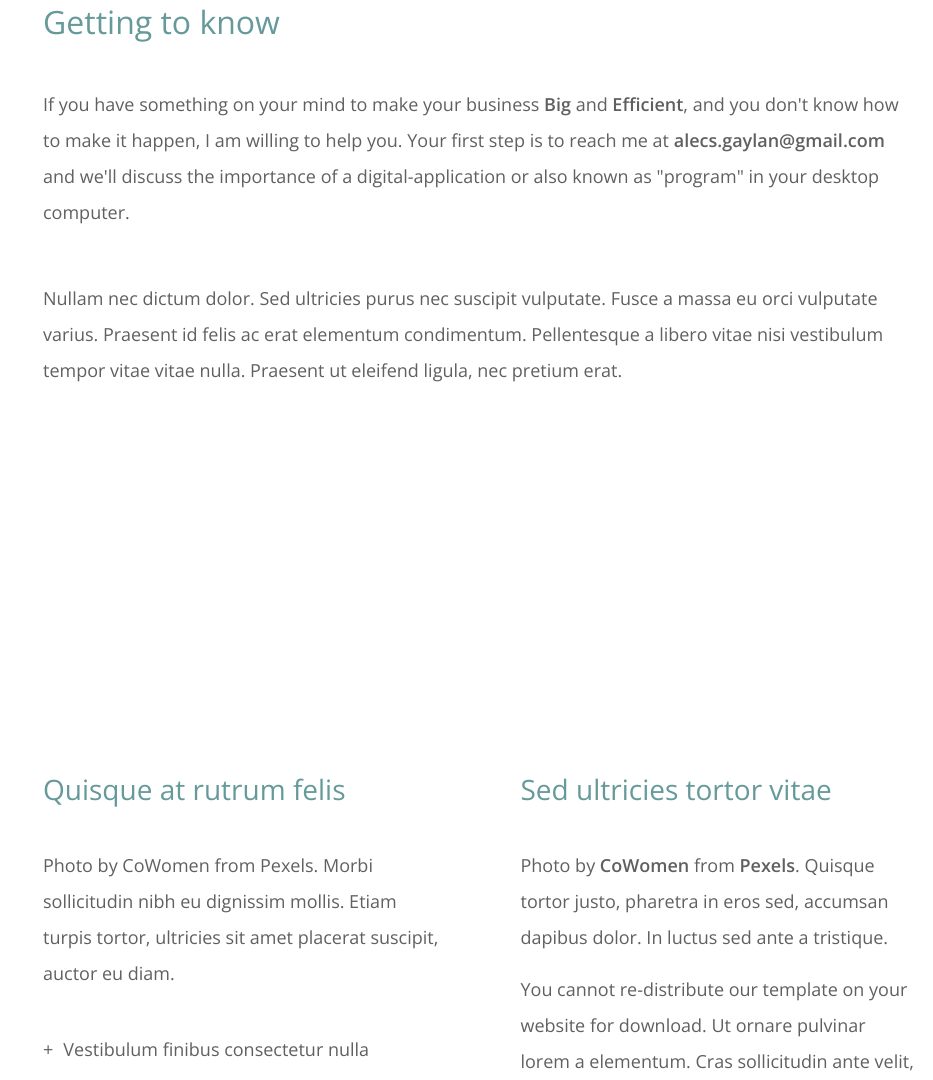
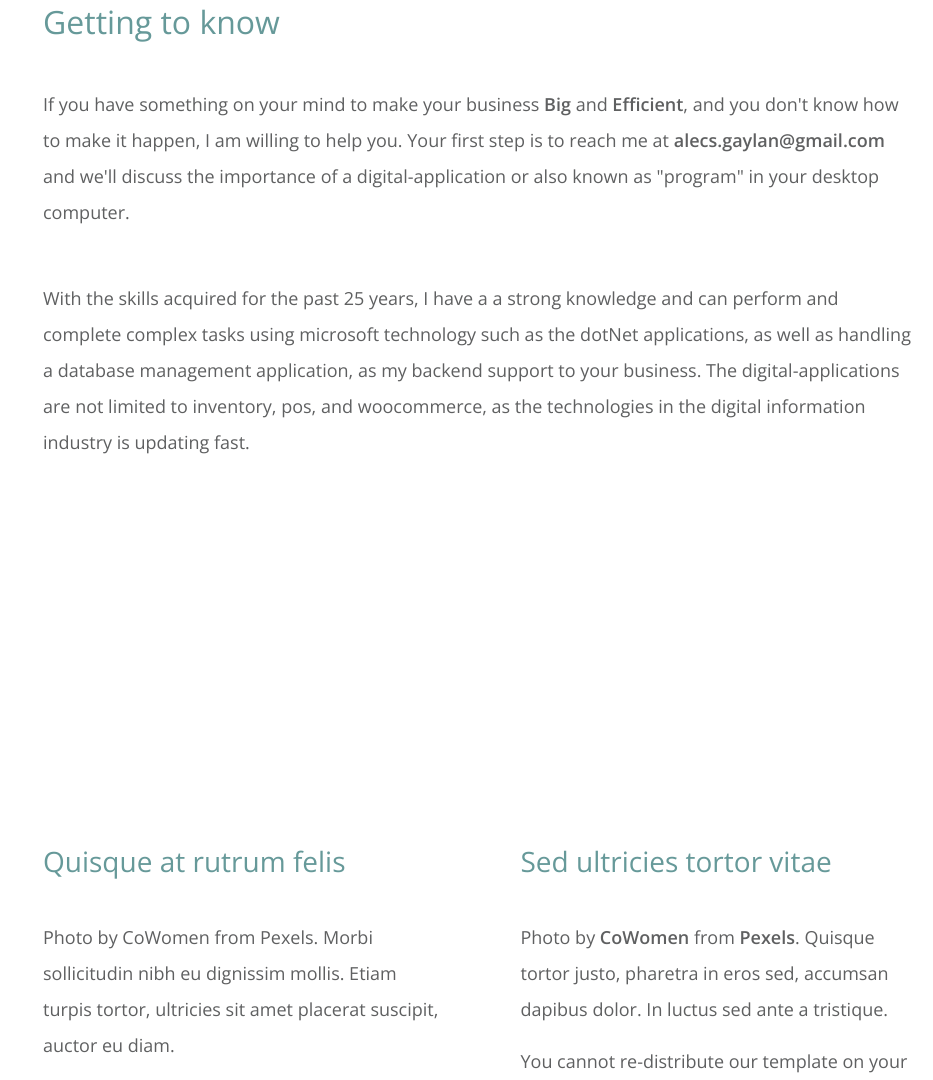
Before and after one commit to real-alecs/real-alecs.github.io, a plain HTML site: page index.html in a window 1280 px wide. Shown: the part 763-1843 px from the top of the page, without its empty margins (347-1280 px from the left). Drawn offline with nearby package versions, Linux system fonts and the light colour scheme.

Commit message:
Update index.html

```diff
--- a/index.html
+++ b/index.html
@@ -94,10 +94,10 @@ https://templatemo.com/tm-532-next-level
 
             </p>
             <p class="mb-0">
-           	  Nullam nec dictum dolor. Sed ultricies purus nec suscipit vulputate. Fusce a massa eu orci
-              vulputate varius. Praesent id felis ac erat elementum condimentum. Pellentesque a
-              libero vitae nisi vestibulum tempor vitae vitae nulla. Praesent ut
-              eleifend ligula, nec pretium erat.
+           	  With the skills acquired for the past 25 years, I have a a strong knowledge and can perform and complete complex tasks using microsoft technology such as the dotNet applications, as well as handling a database management application, as my backend support to your business.
+              The digital-applications are not limited to inventory, pos, and woocommerce, as the technologies in the digital information industry is updating fast.
+
+
             </p>
           </div>
         </div>
```
